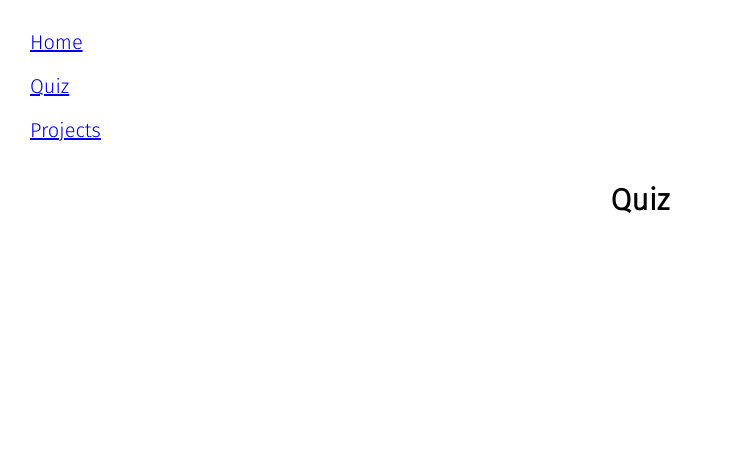
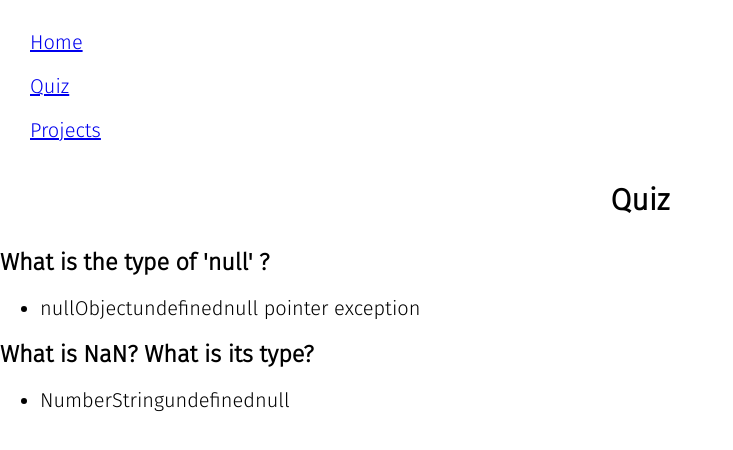
Before and after one commit to rohit1101/react-ui, a React (Create React App) app: page /quiz in a window 1280 px wide. Shown: the top 450 px of the page, without its empty margins (0-733 px from the left). Built offline with nearby package versions, Linux system fonts and the light colour scheme.

Commit message:
new bug in /quiz

```diff
--- a/src/Components/project/Projects.jsx
+++ b/src/Components/project/Projects.jsx
@@ -13,8 +13,9 @@ export class Projects extends React.Component {
     const res = await fetch(endpoint);
     const data = await res.json();
     if (data.length) {
-      return this.setState({ repo_arr: data });
-    } else {
+      this.setState({ repo_arr: data });
+    }
+    if (this.state.loading) {
       return <Loading />;
     }
   }
--- /dev/null
+++ b/src/Components/quiz/Options.jsx
@@ -0,0 +1,5 @@
+import React from "react";
+
+export function Options({ item }) {
+  return <li>{item}</li>;
+}
--- a/src/Components/quiz/Quiz.jsx
+++ b/src/Components/quiz/Quiz.jsx
@@ -1,10 +1,36 @@
 import React from "react";
-
+import { Options } from "./Options";
+import styles from "./Quiz.module.css";
 export class Quiz extends React.Component {
   state = {
-    quiz_arr: [],
+    quiz_arr: [
+      {
+        question: `What is the type of  'null' ?`,
+        options: ["null", "Object", "undefined", "null pointer exception"],
+        answer: "Object",
+      },
+      {
+        question: `What is NaN? What is its type?`,
+        options: ["Number", "String", "undefined", "null"],
+        answer: "Number",
+      },
+    ],
   };
+
   render() {
-    return <h1>Quiz</h1>;
+    const arr = [...this.state.quiz_arr];
+    return (
+      <div className={styles.t}>
+        <h1>Quiz</h1>
+        {arr.map((item) => {
+          return (
+            <div>
+              <h3>{item.question}</h3>
+              <ul>{<Options item={item.options} />}</ul>
+            </div>
+          );
+        })}
+      </div>
+    );
   }
 }
--- /dev/null
+++ b/src/Components/quiz/Quiz.module.css
@@ -0,0 +1,3 @@
+.t {
+  font-size: 2rem;
+}
--- a/src/index.css
+++ b/src/index.css
@@ -1,6 +1,6 @@
 @import url("https://fonts.googleapis.com/css2?family=Fira+Sans:wght@300&display=swap");
 
-* {
+*:not(ul) {
   margin: 0;
   padding: 0;
   box-sizing: border-box;
```
